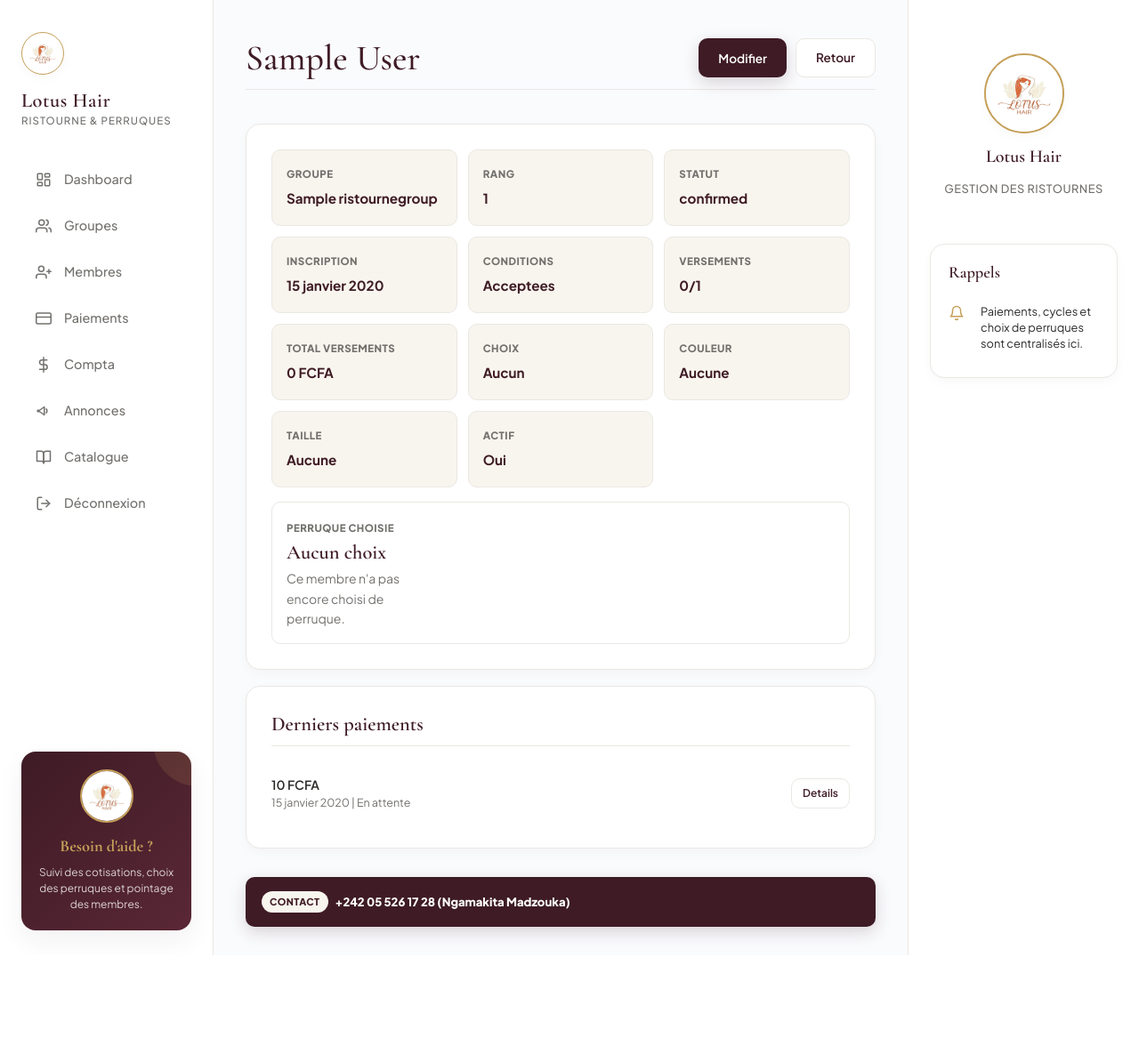
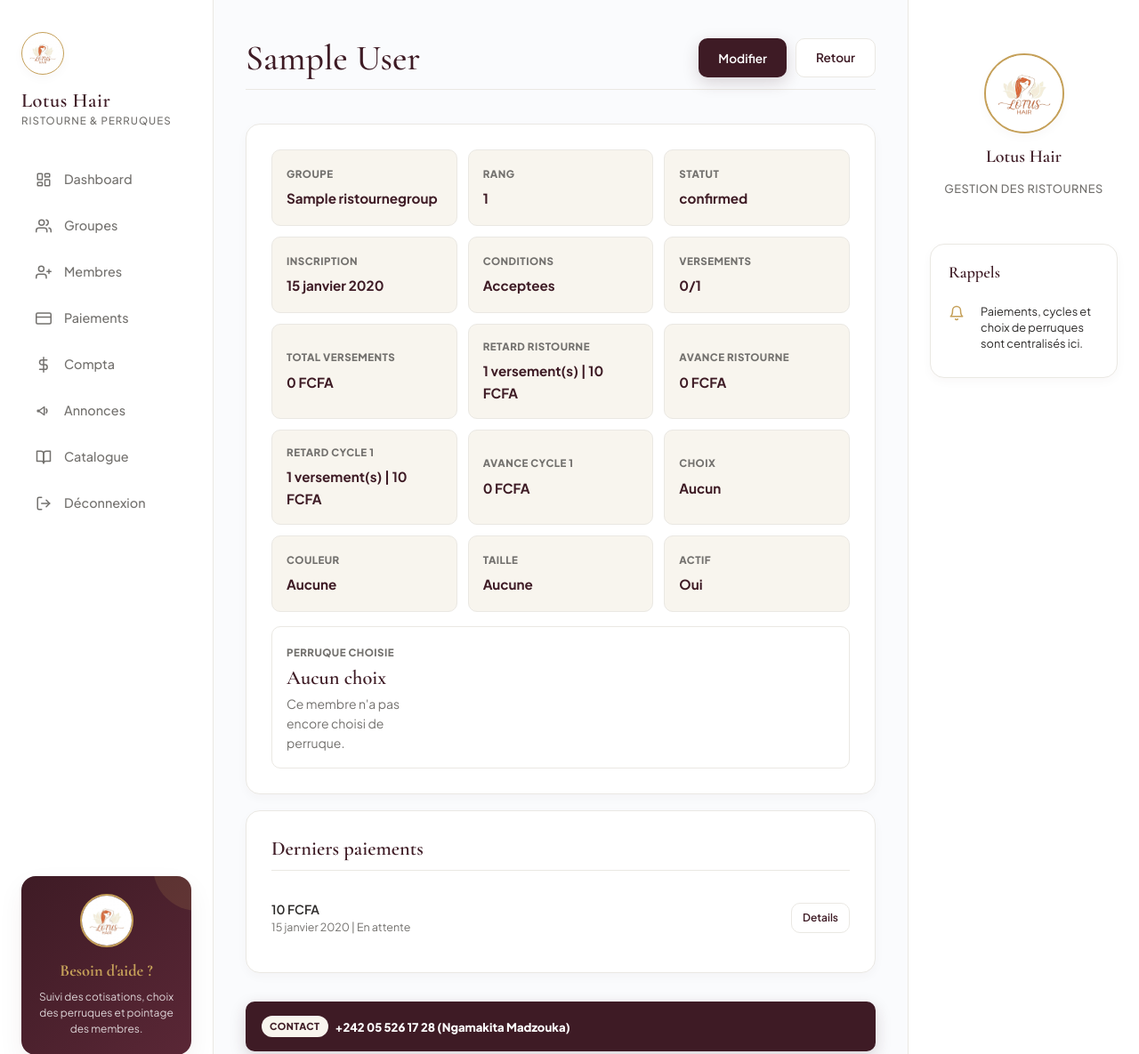
Before and after one commit to CodeMrNg/lotushair, a Django app: page /gestion/membres/1/ in a window 1280 px wide. Shown: the top 1185 px of the page at 89% size. Before the commit the page ends 1074 px from the top, so only its background shows below. Run offline with Django 5.2, Linux system fonts and the light colour scheme; a user stored in the database is signed in; tables that the repository leaves empty hold one stand-in row (values such as "Sample post"); data that the repository does not hold is empty.

Commit message:
fix: update member payment details display and adjust late member filtering logic

```diff
--- a/core/templates/core/detail_member.html
+++ b/core/templates/core/detail_member.html
@@ -22,6 +22,46 @@
       <div class="detail-item"><small>Conditions</small><strong>{% if member.accepted_terms_at %}Acceptees{% else %}Non acceptees{% endif %}</strong></div>
       <div class="detail-item"><small>Versements</small><strong>{{ member.payments_done }}/{{ member.group.expected_payments }}</strong></div>
       <div class="detail-item"><small>Total versements</small><strong>{{ total_member_payments }} FCFA</strong></div>
+      <div class="detail-item">
+        <small>Retard ristourne</small>
+        <strong>
+          {% if member.missing_payments > 0 %}
+            {{ member.missing_payments }} versement(s) | {{ member.late_amount }} FCFA
+          {% else %}
+            0 FCFA
+          {% endif %}
+        </strong>
+      </div>
+      <div class="detail-item">
+        <small>Avance ristourne</small>
+        <strong>
+          {% if member.ahead_payments > 0 %}
+            {{ member.ahead_payments }} versement(s) | {{ member.ahead_amount }} FCFA
+          {% else %}
+            0 FCFA
+          {% endif %}
+        </strong>
+      </div>
+      <div class="detail-item">
+        <small>Retard cycle {{ member.current_cycle_number }}</small>
+        <strong>
+          {% if member.current_cycle_missing_payments > 0 %}
+            {{ member.current_cycle_missing_payments }} versement(s) | {{ member.current_cycle_late_amount }} FCFA
+          {% else %}
+            0 FCFA
+          {% endif %}
+        </strong>
+      </div>
+      <div class="detail-item">
+        <small>Avance cycle {{ member.current_cycle_number }}</small>
+        <strong>
+          {% if member.current_cycle_ahead_payments > 0 %}
+            {{ member.current_cycle_ahead_payments }} versement(s) | {{ member.current_cycle_ahead_amount }} FCFA
+          {% else %}
+            0 FCFA
+          {% endif %}
+        </strong>
+      </div>
       <div class="detail-item"><small>Choix</small><strong>{% if selected_choice %}{{ selected_choice.wig.name }}{% else %}Aucun{% endif %}</strong></div>
       <div class="detail-item"><small>Couleur</small><strong>{% if selected_choice.color %}{{ selected_choice.color }}{% else %}Aucune{% endif %}</strong></div>
       <div class="detail-item"><small>Taille</small><strong>{% if selected_choice.size %}{{ selected_choice.size }}{% else %}Aucune{% endif %}</strong></div>
--- a/core/views.py
+++ b/core/views.py
@@ -389,7 +389,7 @@ def annotate_member_payment_position(member):
 
 def filtered_payment_positions(query):
     members = filtered_member_payment_positions(query)
-    late_members = [member for member in members if member.missing_payments > 0]
+    late_members = [member for member in members if member.current_cycle_missing_payments > 0]
     ahead_members = [member for member in members if member.missing_payments == 0 and member.ahead_payments > 0]
     return late_members, ahead_members
 
@@ -538,6 +538,7 @@ def manage_members(request):
 @staff_required
 def member_detail_admin(request, member_id):
     member = get_object_or_404(Member.objects.select_related("group"), id=member_id)
+    annotate_member_payment_position(member)
     payments = paginate_queryset(request, member.payments.all(), per_page=10, page_param="payments_page")
     total_member_payments = member.payments.filter(status=Payment.Status.CONFIRMED).aggregate(total=Sum("amount"))["total"] or 0
     selected_choice = member.selected_wig_choice
@@ -564,6 +565,7 @@ def member_detail_admin(request, member_id):
 @staff_required
 def edit_member(request, member_id):
     member = get_object_or_404(Member.objects.select_related("group"), id=member_id)
+    annotate_member_payment_position(member)
     from_group_id = request.GET.get("from_group")
     return_group = member.group if str(member.group_id) == str(from_group_id) else None
     form = MemberForm(request.POST or None, instance=member)
```
Also changed, not shown: core/templates/core/manage_payments.html (+5 -32 lines).
